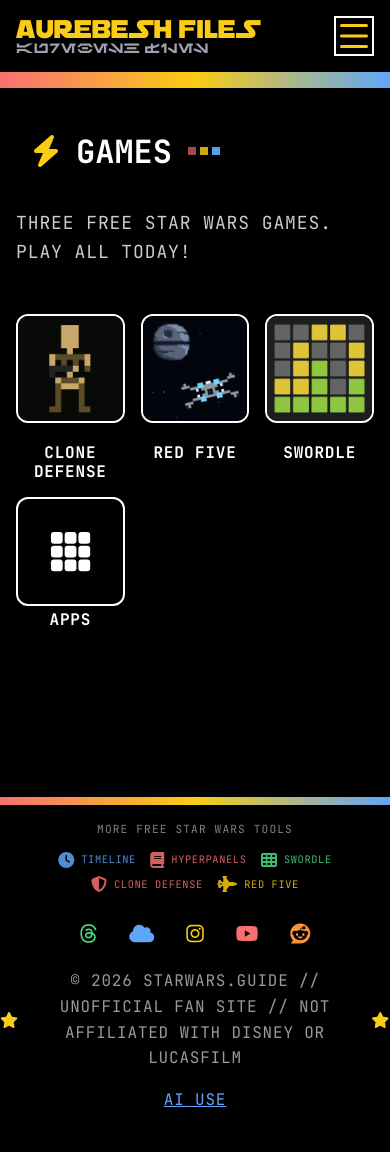
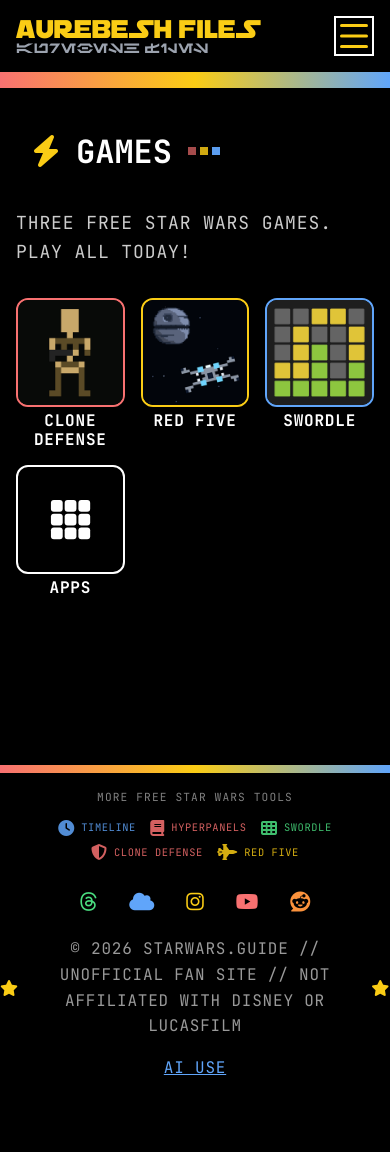
Before and after one commit to DavidLozzi/starwars-guide, a Jekyll site: the page built from games.md, in a window 390 px wide. Built offline with Jekyll 4.4.1, drawn with Linux system fonts in a browser that asks for light colours; nearby versions of some CDN libraries; after the commit the page ends 1120 px from its top, so only the background shows below that.

Commit message:
Align springboard tiles and restore their product colors
.prose img adds `margin: 1rem 0` and a white border shorthand to every
image in the page layout, outranking .game-icon-img and the .border-*
utilities. The art tiles carried that 1rem but the SVG cross-link tile
(a span) did not, so the rows sat at different heights; the colored
borders were being painted white for the same reason.

Co-Authored-By: Claude Opus 5 <noreply@anthropic.com>

```diff
--- a/_sass/_new-design.scss
+++ b/_sass/_new-design.scss
@@ -2048,6 +2048,31 @@ p a, .prose a, .prose p a, .prose div a, .prose .card a, .card-link {
     border-style: solid;
     border-radius: 0.75rem;
     background-color: var(--black);
+  }
+
+  // `.prose img` (~1375) puts `margin: 1rem 0` and a white `border` shorthand
+  // on every image in the page layout, and its two-part selector outranks the
+  // single-class `.game-icon-img` and `.border-*` utilities. Two consequences,
+  // both fixed here: the art tiles carried a stray 1rem above and below that
+  // the SVG cross-link tile (a <span>, not an <img>) did not, which knocked the
+  // springboard rows out of alignment; and every tile border came out white
+  // instead of the product color its data row asks for. The parent `.game-icon`
+  // sets `border: none`, which resets border-color to currentColor, so
+  // `inherit` is no help — each color needs naming.
+  .prose .game-icon-img {
+    margin: 0;
+  }
+
+  .prose .game-icon-img.border-red-400 {
+    border-color: var(--red-400);
+  }
+
+  .prose .game-icon-img.border-yellow-400 {
+    border-color: var(--yellow-400);
+  }
+
+  .prose .game-icon-img.border-blue-400 {
+    border-color: var(--blue-400);
   }
 
   // Same box as .game-icon-img, but holding an inline SVG instead of card art
```
Also changed, not shown: CLAUDE.md (+1 -1 lines).
